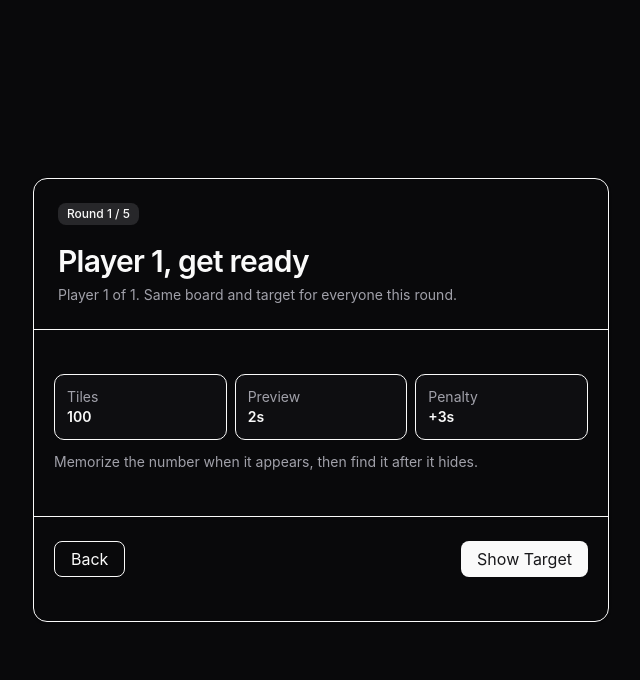
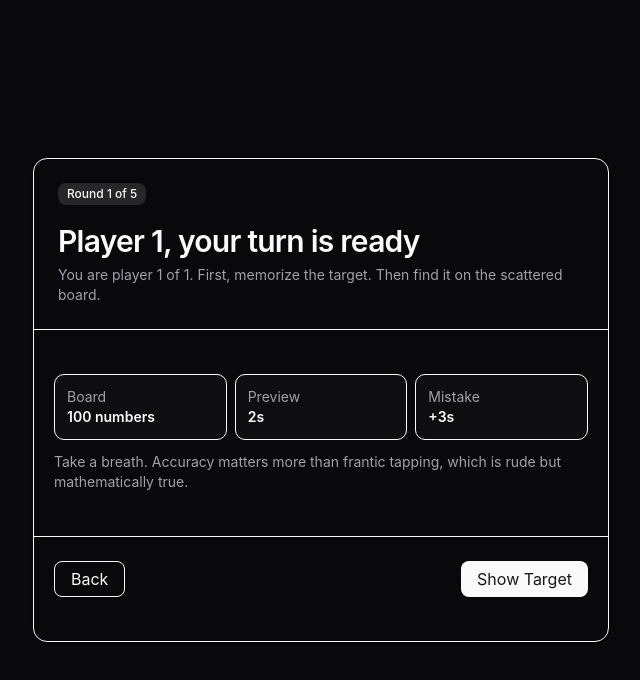
Before and after one commit to Nischhalsubba/blink-and-find, a Next.js app: page / in a window 1280 px wide. Both pictures are taken after a click on the button "Play Now". Shown: the top 680 px of the page, without its empty margins (319-959 px from the left). Built offline with nearby package versions, Linux system fonts and the light colour scheme.

Commit message:
Make ready screen copy more welcoming

```diff
--- a/src/components/ReadyScreen.tsx
+++ b/src/components/ReadyScreen.tsx
@@ -37,44 +37,40 @@ export default function ReadyScreen({
       <Card className="w-full max-w-xl overflow-hidden">
         <CardHeader className="border-b pb-4">
           <Badge variant="secondary" className="mb-3 w-fit">
-            Round {round} / {config.totalRounds}
+            Round {round} of {config.totalRounds}
           </Badge>
           <CardTitle className="text-3xl font-semibold tracking-tight">
-            {player?.name ?? "Player"}, get ready
+            {player?.name ?? "Player"}, your turn is ready
           </CardTitle>
           <CardDescription>
-            Player {playerIndex + 1} of {totalPlayers}. Same board and target for everyone this round.
+            You are player {playerIndex + 1} of {totalPlayers}. First, memorize the target. Then find it on the scattered board.
           </CardDescription>
         </CardHeader>
 
         <CardContent className="grid gap-3 p-4 sm:p-5">
           <div className="grid grid-cols-3 gap-2 text-sm">
             <div className="rounded-lg border bg-muted/20 p-3">
-              <div className="text-muted-foreground">Tiles</div>
-              <div className="font-semibold">{config.boardSize}</div>
+              <div className="text-muted-foreground">Board</div>
+              <div className="font-semibold">{config.boardSize} numbers</div>
             </div>
             <div className="rounded-lg border bg-muted/20 p-3">
               <div className="text-muted-foreground">Preview</div>
               <div className="font-semibold">{config.flashDurationMs / 1000}s</div>
             </div>
             <div className="rounded-lg border bg-muted/20 p-3">
-              <div className="text-muted-foreground">Penalty</div>
+              <div className="text-muted-foreground">Mistake</div>
               <div className="font-semibold">+{config.penaltySeconds}s</div>
             </div>
           </div>
 
           <p className="text-sm text-muted-foreground">
-            Memorize the number when it appears, then find it after it hides.
+            Take a breath. Accuracy matters more than frantic tapping, which is rude but mathematically true.
           </p>
         </CardContent>
 
         <CardFooter className="flex items-center justify-between gap-3 border-t p-4 sm:p-5">
-          <Button variant="outline" onClick={onBackToSetup}>
-            Back
-          </Button>
-          <Button onClick={onStartTurn}>
-            Show Target
-          </Button>
+          <Button variant="outline" onClick={onBackToSetup}>Back</Button>
+          <Button onClick={onStartTurn}>Show Target</Button>
         </CardFooter>
       </Card>
     </section>
```
